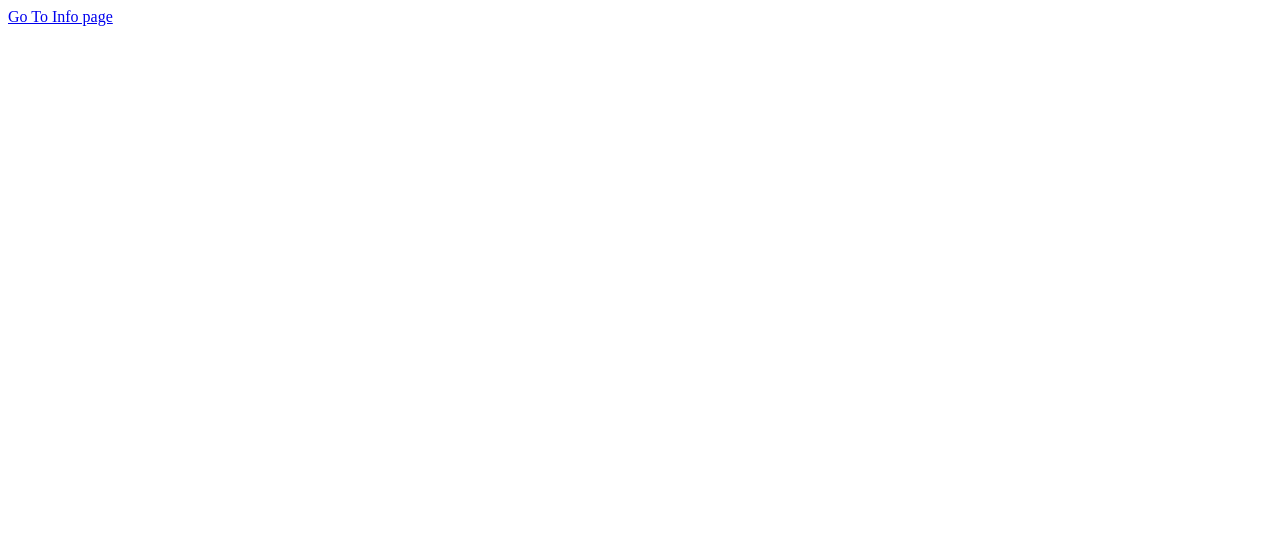
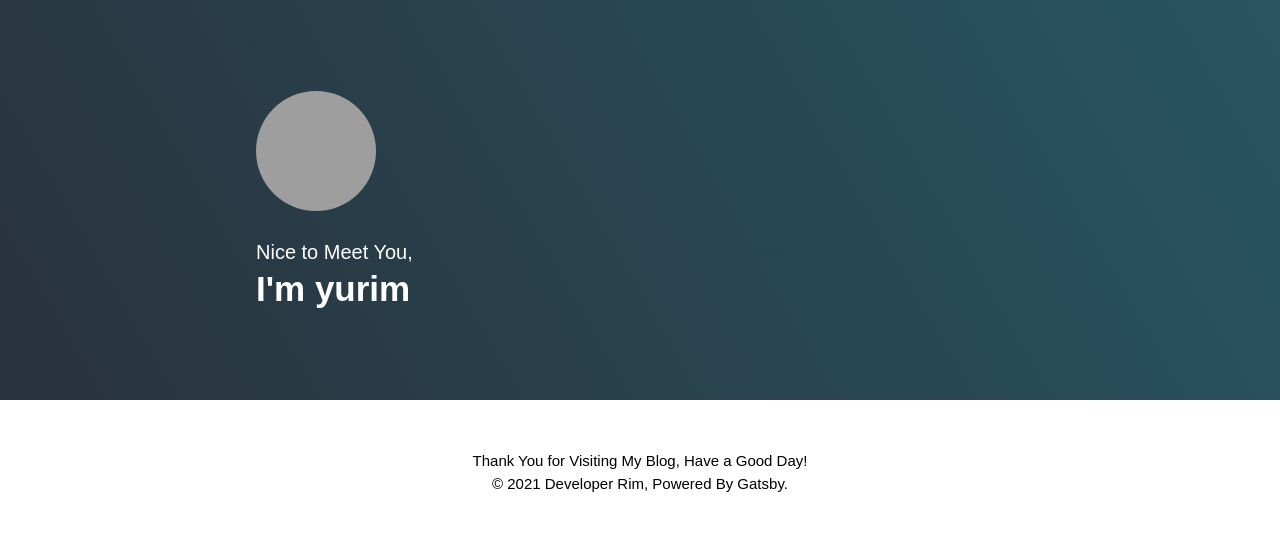
Before and after one commit to yurim22/yu-log, a Gatsby site: page / in a window 1280 px wide. Built offline with nearby package versions, Linux system fonts and the light colour scheme; Gatsby itself is replaced by a stand-in of ours; grey boxes are pictures that could not be loaded; a web font is replaced by a local one.

Commit message:
feat: add main page
profile
introduction
footer components

```diff
--- /dev/null
+++ b/src/components/Common/Footer.tsx
@@ -0,0 +1,23 @@
+import React, {FunctionComponent} from "react";
+import styled from "@emotion/styled";
+
+const FooterWrapper = styled.div`
+    display: grid;
+    place-items: center;
+    margin-top: auto;
+    padding: 50px 0;
+    font-size: 15px;
+    text-align: center;
+    line-height: 1.5;
+`
+
+const Footer: FunctionComponent = function () {
+    return(
+        <FooterWrapper>
+            Thank You for Visiting My Blog, Have a Good Day!
+            <br />© 2021 Developer Rim, Powered By Gatsby.
+        </FooterWrapper>
+    )
+}
+
+export default Footer;
--- a/src/components/Common/GlobalStyle.tsx
+++ b/src/components/Common/GlobalStyle.tsx
@@ -2,11 +2,11 @@ import React, { FunctionComponent } from 'react';
 import { Global, css } from '@emotion/react';
 
 const defaultStyle = css`
-  @import url('<https://fonts.googleapis.com/css2?family=Nanum+Myeongjo:wght@400;700;800&display=swap>') * {
+@import url('https://fonts.googleapis.com/css2?family=Otomanopee+One&display=swap'); * {
     padding: 0;
     margin: 0;
     box-sizing: border-box;
-    font-family: 'Nanum Myeongjo', serif;
+    font-family: 'Otomanopee One', sans-serif;
   }
 
   html,
--- /dev/null
+++ b/src/components/Main/Introduction.tsx
@@ -0,0 +1,47 @@
+import React, {FunctionComponent} from "react";
+import styled from '@emotion/styled';
+import ProfileImage from "./ProfileImage";
+
+const Background = styled.div`
+    width: 100%;
+    background-image: linear-gradient(60deg, #29323c 0%, #285563 100%);
+    color: #ffffff;
+`
+
+const Wrapper = styled.div`
+    display: flex;
+    flex-direction: column;
+    justify-content: center;
+    align-items: flex-start;
+    width: 768px;
+    height: 400px;
+    margin: 0 auto;
+`
+
+const SubTitle = styled.div`
+    font-size: 20px;
+    font-weight: 400;
+`
+
+const Title = styled.div`
+    margin-top: 5px;
+    font-size: 35px;
+    font-weight: 700;
+`
+
+const Introduction: FunctionComponent = function () {
+    return (
+        <Background>
+            <Wrapper>
+                <ProfileImage />
+
+                <div>
+                    <SubTitle>Nice to Meet You,</SubTitle>
+                    <Title>I'm yurim</Title>
+                </div>
+            </Wrapper>
+        </Background>
+    )
+}
+
+export default Introduction;
--- a/src/components/Main/ProfileImage.tsx
+++ b/src/components/Main/ProfileImage.tsx
@@ -1,7 +1,9 @@
 import React, { FunctionComponent } from 'react';
 import styled from '@emotion/styled';
+// import Profile from '../../../public/yurim.jpg';
 
-const PROFILE_IMAGE_LINK = '<>';
+const PROFILE_IMAGE_LINK = '<https://www.google.com/url?sa=i&url=https%3A%2F%2Ftwitter.com%2Fbearshit_&psig=AOvVaw2p-YHBiqC7fVoMbAL4sWds&ust=1626825929920000&source=images&cd=vfe&ved=0CAsQjRxqFwoTCMiGqYKt8PECFQAAAAAdAAAAABAD>';
+const PROFILE_IMAGE_PATH = '/assets/profile.jpg';
 
 const ProfileImageWrapper = styled.img`
   width: 120px;
@@ -11,5 +13,7 @@ const ProfileImageWrapper = styled.img`
 `;
 
 const ProfileImage: FunctionComponent = function () {
-  return <ProfileImageWrapper src={PROFILE_IMAGE_LINK} alt="Profile Image" />;
+  return <ProfileImageWrapper src={PROFILE_IMAGE_PATH} alt="Profile Image" />;
 };
+
+export default ProfileImage;
--- a/src/pages/index.tsx
+++ b/src/pages/index.tsx
@@ -1,11 +1,22 @@
 import React, { FunctionComponent } from 'react';
-import { Link } from 'gatsby';
+import styled from '@emotion/styled';
+import GlobalStyle from 'components/Common/GlobalStyle';
+import Introduction from 'components/Main/Introduction';
+import Footer from 'components/Common/Footer';
+
+const Container = styled.div`
+  display: flex;
+  flex-direction: column;
+  height: 100%;
+`
 
 const IndexPage: FunctionComponent = function () {
   return (
-    <div>
-      <Link to="/info/">Go To Info page</Link>
-    </div>
+    <Container>
+      <GlobalStyle />
+      <Introduction />
+      <Footer />
+    </Container>
   );
 };
 
```
Also changed, not shown: 1 other file.
